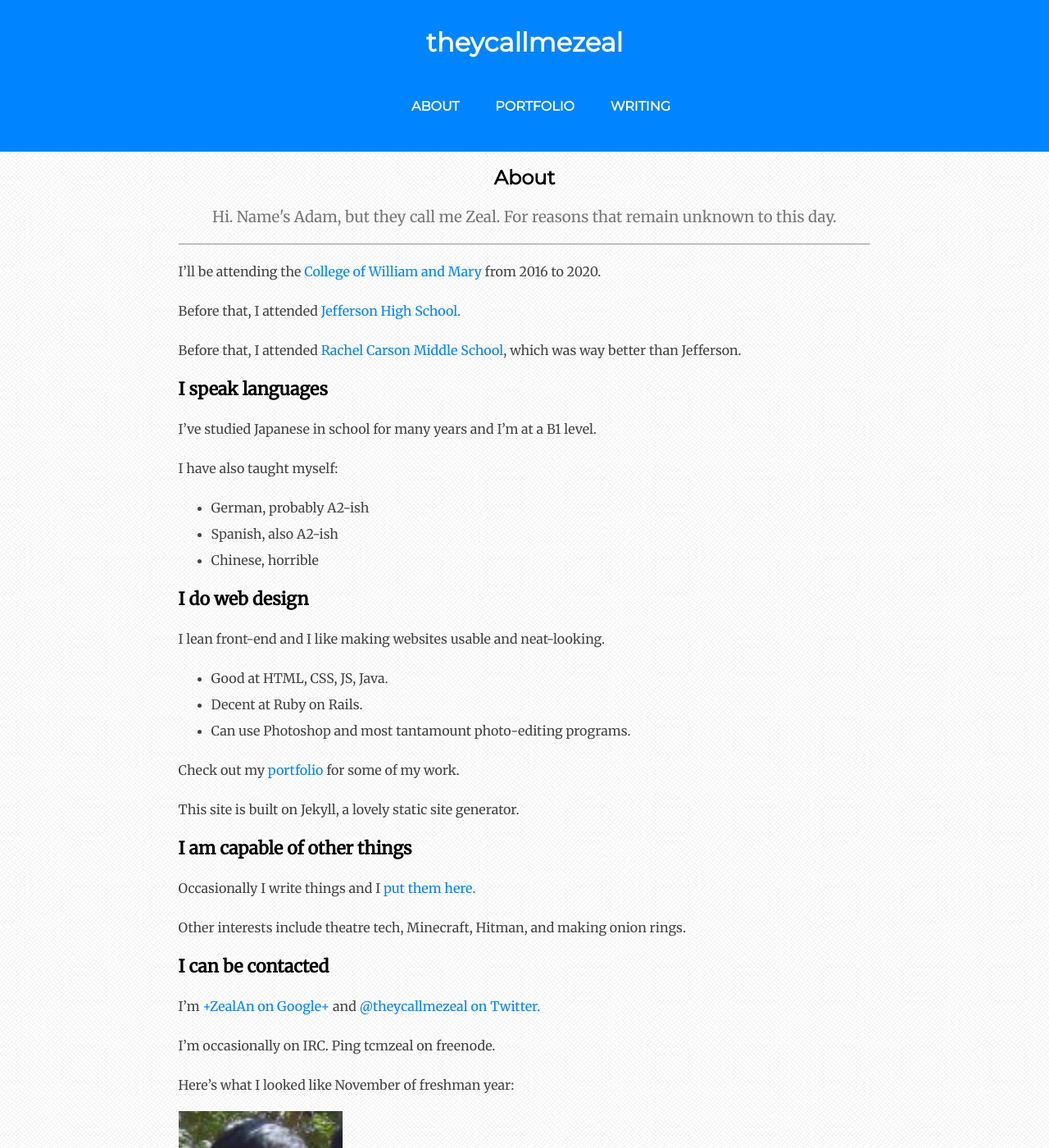
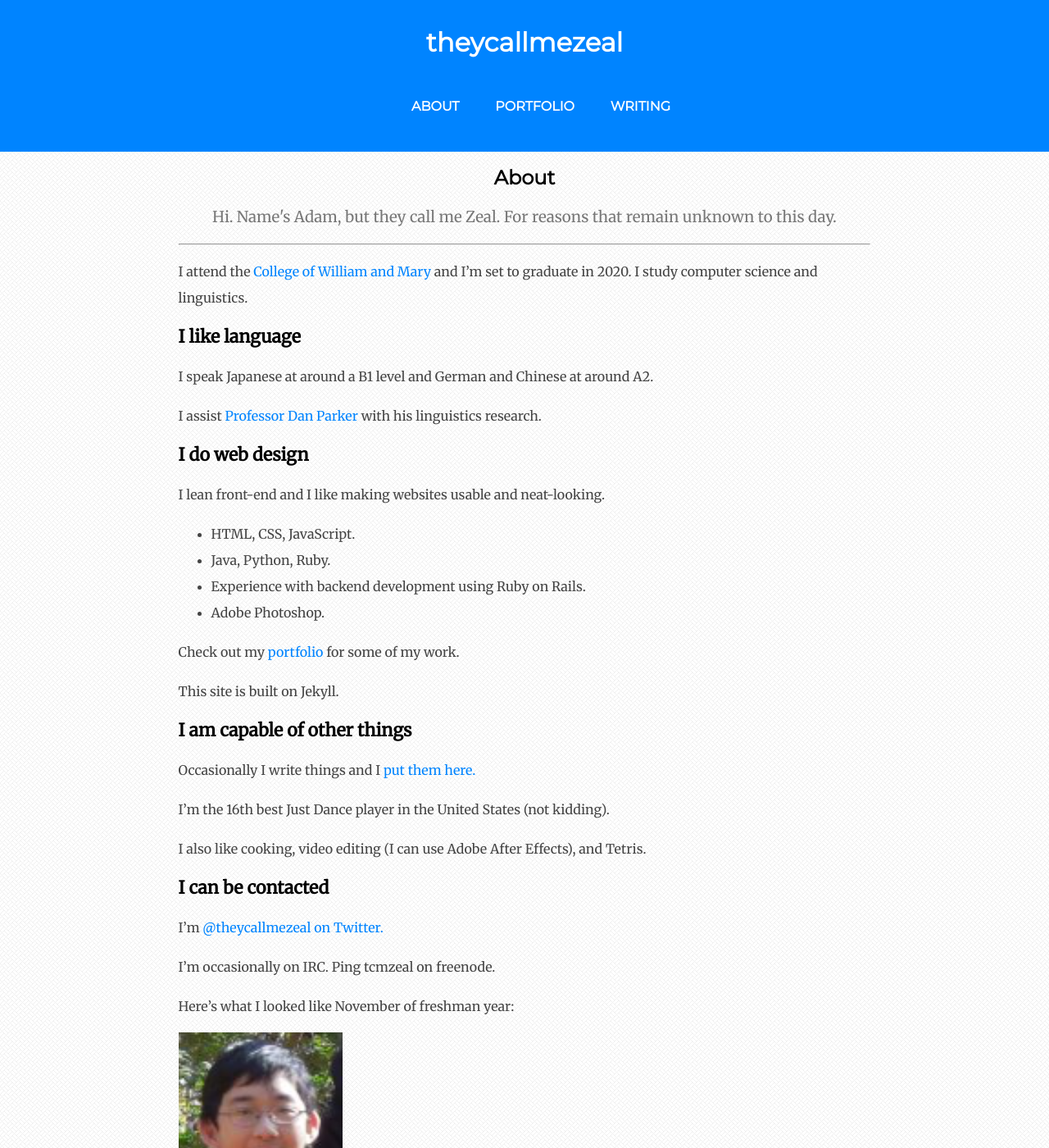
Before and after one commit to theycallmezeal/theycallmezeal.github.io, a Jekyll site: the page built from about.md, in a window 1280 px wide and 1400 px high. Shown: the whole window at 82% size. Built offline with Jekyll 4.4.1, drawn with Linux system fonts in a browser that asks for light colours.

Commit message:
Update about.md

```diff
--- a/about.md
+++ b/about.md
@@ -4,48 +4,41 @@ title: About
 subtitle: Hi. Name's Adam, but they call me Zeal. For reasons that remain unknown to this day.
 ---
 
-I'll be attending the [College of William and Mary](http://wm.edu) from 2016 to 2020.
+I attend the [College of William and Mary](http://wm.edu) and I'm set to graduate in 2020. I study computer science and linguistics.
 
-Before that, I attended [Jefferson High School.](http://www.tjhsst.edu)
+# I like language
 
-Before that, I attended [Rachel Carson Middle School](http://www.fcps.edu/RachelCarsonMS), which was way better than Jefferson.
+I speak Japanese at around a B1 level and German and Chinese at around A2.
 
-# I speak languages
-
-I've studied Japanese in school for many years and I'm at a B1 level.
-
-I have also taught myself:
-
-* German, probably A2-ish
-* Spanish, also A2-ish
-* Chinese, horrible
+I assist [Professor Dan Parker](http://parker.blogs.wm.edu) with his linguistics research.
 
 # I do web design
 
 I lean front-end and I like making websites usable and neat-looking.
 
-* Good at HTML, CSS, JS, Java.
-* Decent at Ruby on Rails.
-* Can use Photoshop and most tantamount photo-editing programs.
+* HTML, CSS, JavaScript.
+* Java, Python, Ruby.
+* Experience with backend development using Ruby on Rails.
+* Adobe Photoshop.
 
 Check out my [portfolio](portfolio.html) for some of my work.
 
-This site is built on Jekyll, a lovely static site generator.
+This site is built on Jekyll.
 
 # I am capable of other things
 
 Occasionally I write things and I [put them here.](writing.html)
 
-Other interests include theatre tech, Minecraft, Hitman, and making onion rings.
+I'm the 16th best Just Dance player in the United States (not kidding).
+
+I also like cooking, video editing (I can use Adobe After Effects), and Tetris.
 
 # I can be contacted
 
-I'm [+ZealAn on Google+](http://www.plus.google.com/+ZealAn) and [@theycallmezeal on Twitter.](http://twitter.com/theycallmezeal)
+I'm [@theycallmezeal on Twitter.](http://twitter.com/theycallmezeal)
 
 I'm occasionally on IRC. Ping tcmzeal on freenode.
 
 Here's what I looked like November of freshman year:
 
 ![My hideous face](images/myhideousface.png)
-
-[TL;DR](tldr.html)
```
